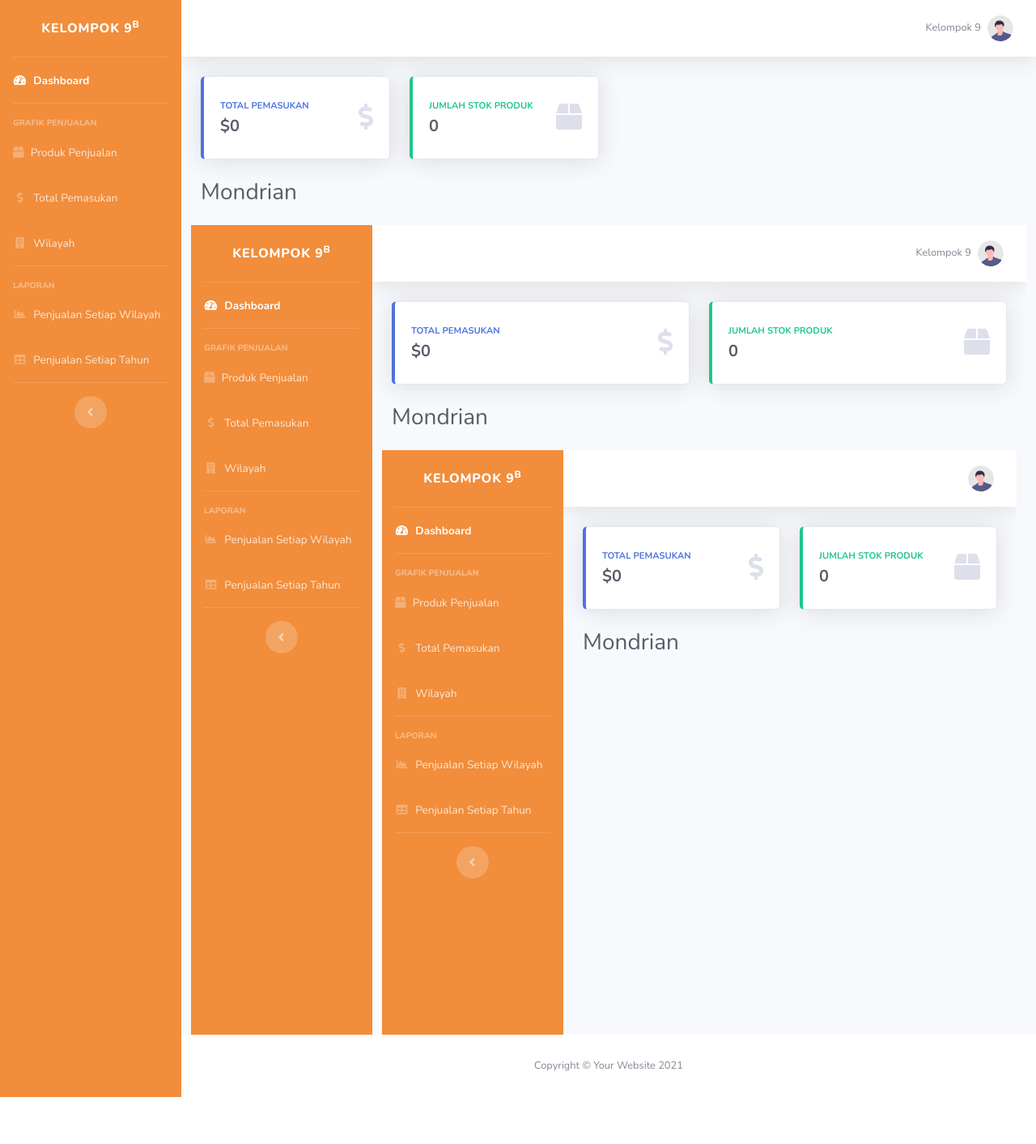
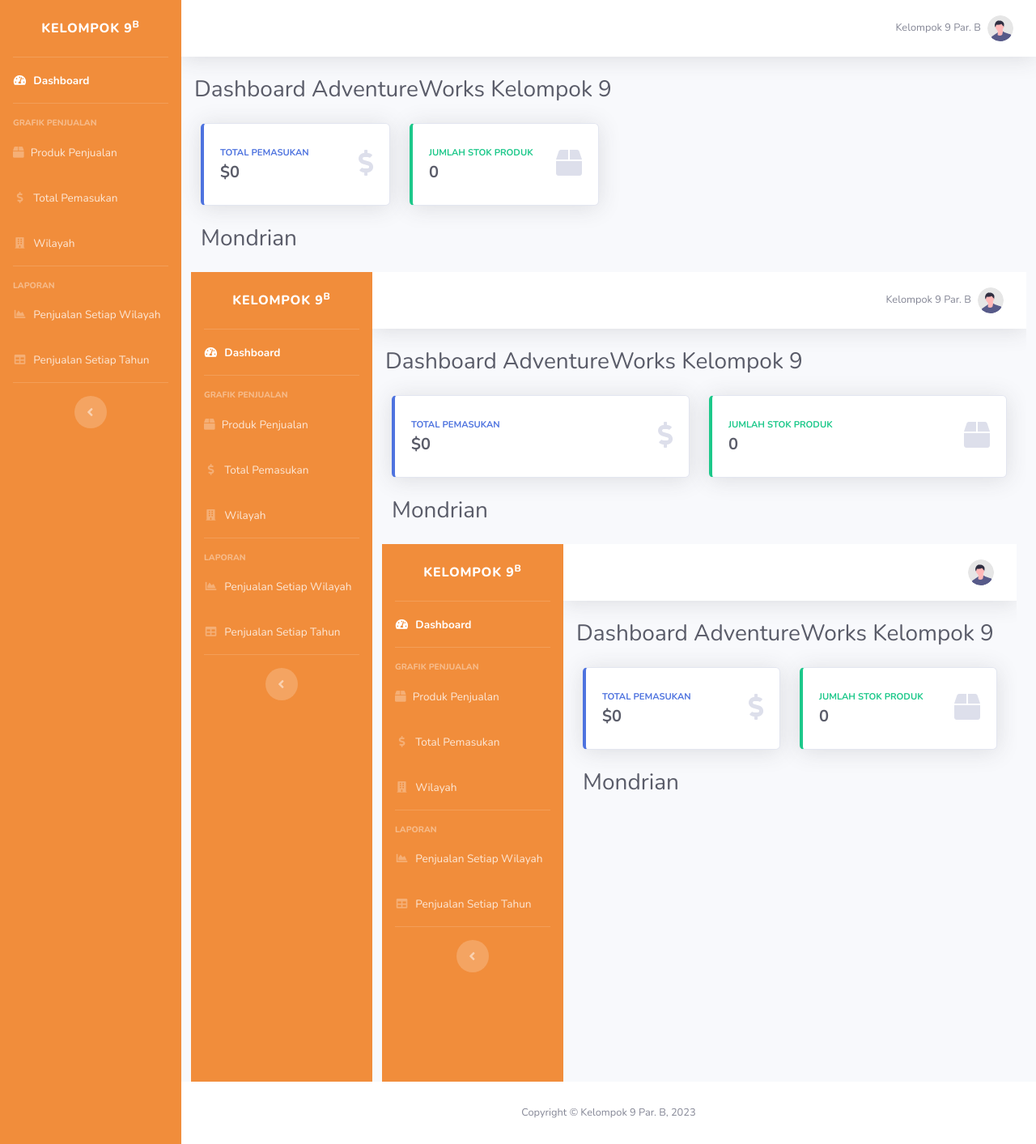
Before and after one commit to mazzampr/FP_DWO_Kelompok_9, a PHP site: page /mondrian/ in a window 1280 px wide. Shown: the whole page at 81% size. Before the commit the page ends 1355 px from the top, so only its background shows below. Run offline with PHP 8.4, Linux system fonts and the light colour scheme; data that the repository does not hold is empty.

Commit message:
update view

```diff
--- a/index.php
+++ b/index.php
@@ -113,6 +113,11 @@
 
                 <?php include "navbar.php";?>
 
+                        <!-- Page Heading -->
+                <div class="d-sm-flex align-items-center justify-content-between mb-4 ml-3">
+                    <h1 class="h3 mb-0 text-gray-800">Dashboard AdventureWorks Kelompok 9</h1>
+                </div>
+
                 <!-- Begin Page Content -->
                 <div class="container-fluid">
 
@@ -193,13 +198,7 @@
             <!-- End of Main Content -->
 
             <!-- Footer -->
-            <footer class="sticky-footer bg-white">
-                <div class="container my-auto">
-                    <div class="copyright text-center my-auto">
-                        <span>Copyright &copy; Your Website 2021</span>
-                    </div>
-                </div>
-            </footer>
+            <?php include "footer.php";?>
             <!-- End of Footer -->
 
         </div>
--- a/navbar.php
+++ b/navbar.php
@@ -13,7 +13,7 @@
     <li class="nav-item dropdown no-arrow">
         <a class="nav-link dropdown-toggle" href="#" id="userDropdown" role="button"
             data-toggle="dropdown" aria-haspopup="true" aria-expanded="false">
-            <span class="mr-2 d-none d-lg-inline text-gray-600 small">Kelompok 9</span>
+            <span class="mr-2 d-none d-lg-inline text-gray-600 small">Kelompok 9 Par. B</span>
             <img class="img-profile rounded-circle"
                 src="img/undraw_profile.svg">
         </a>
```
Also changed, not shown: pemasukan.php (+1 -7 lines), produkPenjualan.php (+1 -7 lines), wilayah.php (+1 -7 lines).
